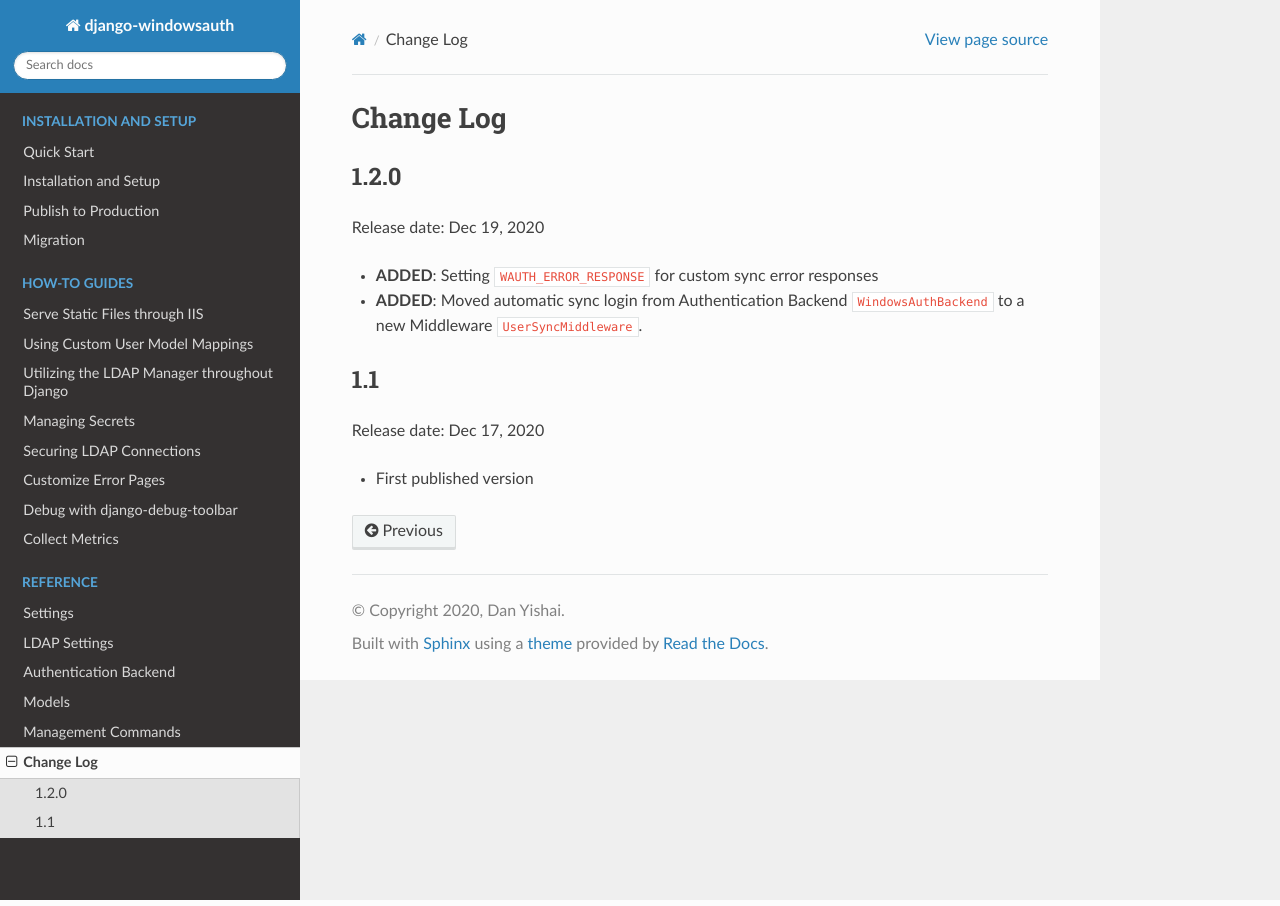
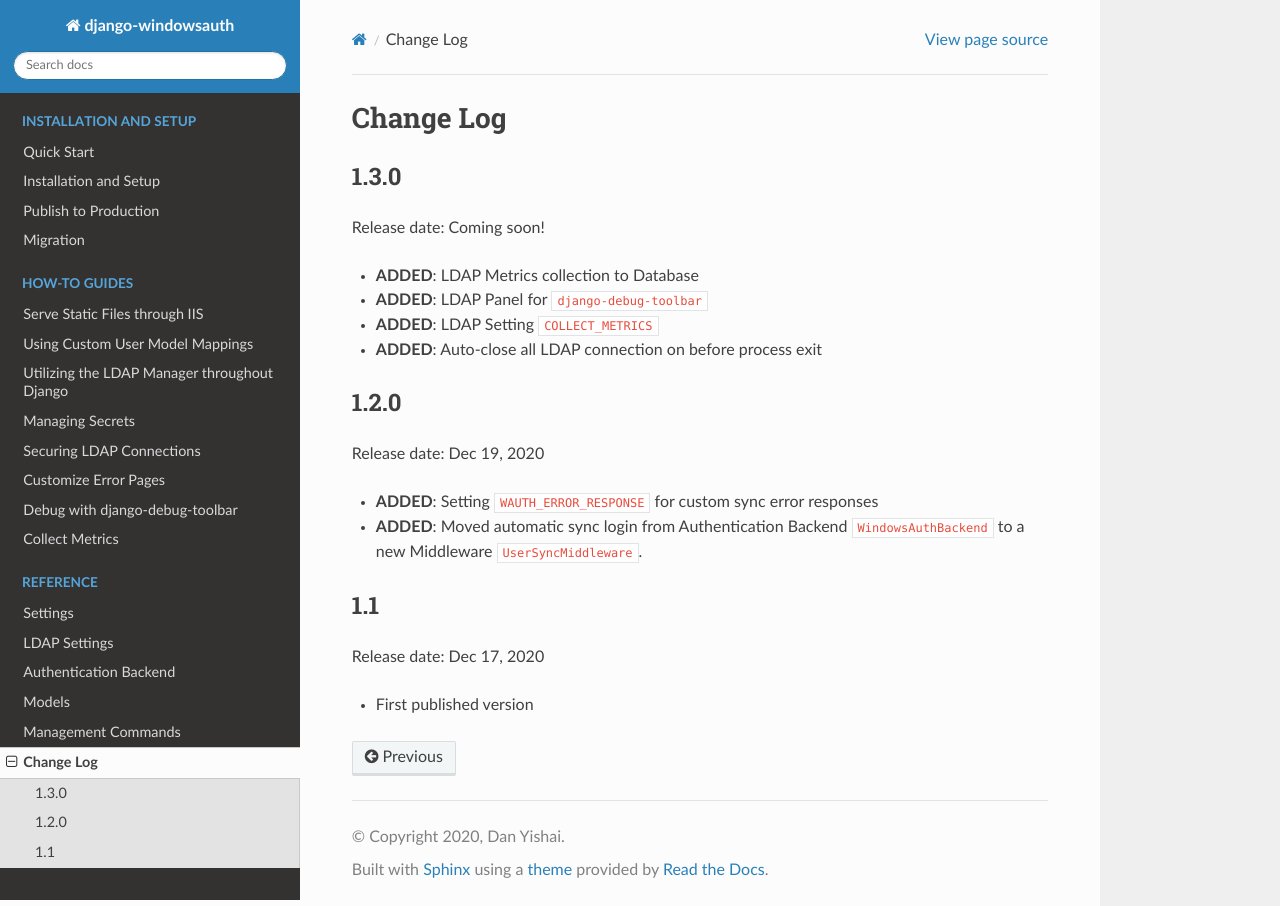
Before and after one commit to danyi1212/django-windowsauth, a Sphinx documentation site: the page built from docs/source/reference/change_log.rst, in a window 1280 px wide. Built offline with Sphinx 7.4.7 and the Read the Docs theme 2.0.0, drawn with Linux system fonts in a browser that asks for light colours.

Commit message:
added change logs

```diff
--- a/docs/source/reference/change_log.rst
+++ b/docs/source/reference/change_log.rst
@@ -1,6 +1,16 @@
 
 Change Log
 =============
+
+1.3.0
+-----
+
+Release date: Coming soon!
+
+- **ADDED**: LDAP Metrics collection to Database
+- **ADDED**: LDAP Panel for ``django-debug-toolbar``
+- **ADDED**: LDAP Setting ``COLLECT_METRICS``
+- **ADDED**: Auto-close all LDAP connection on before process exit
 
 1.2.0
 -----
```
